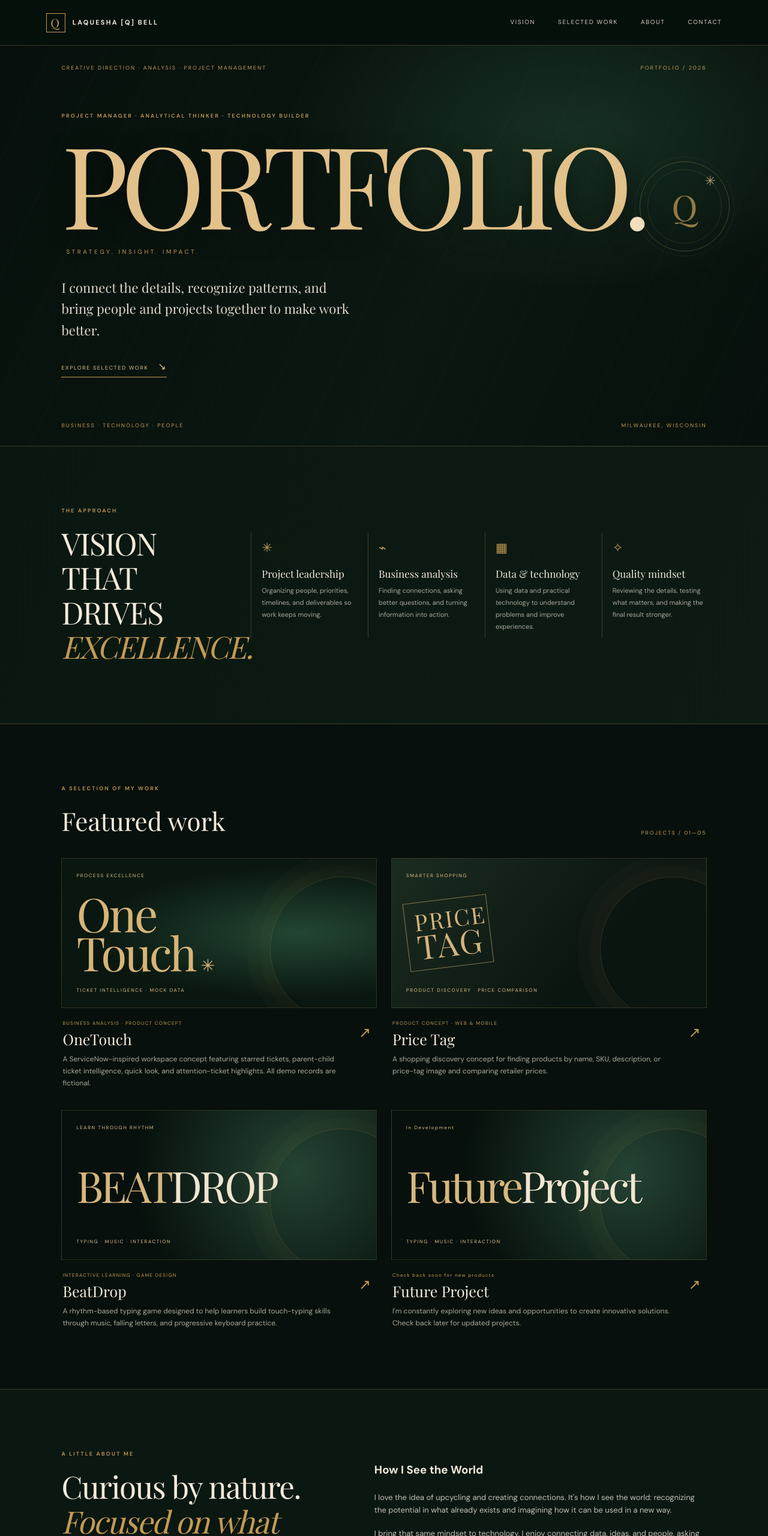
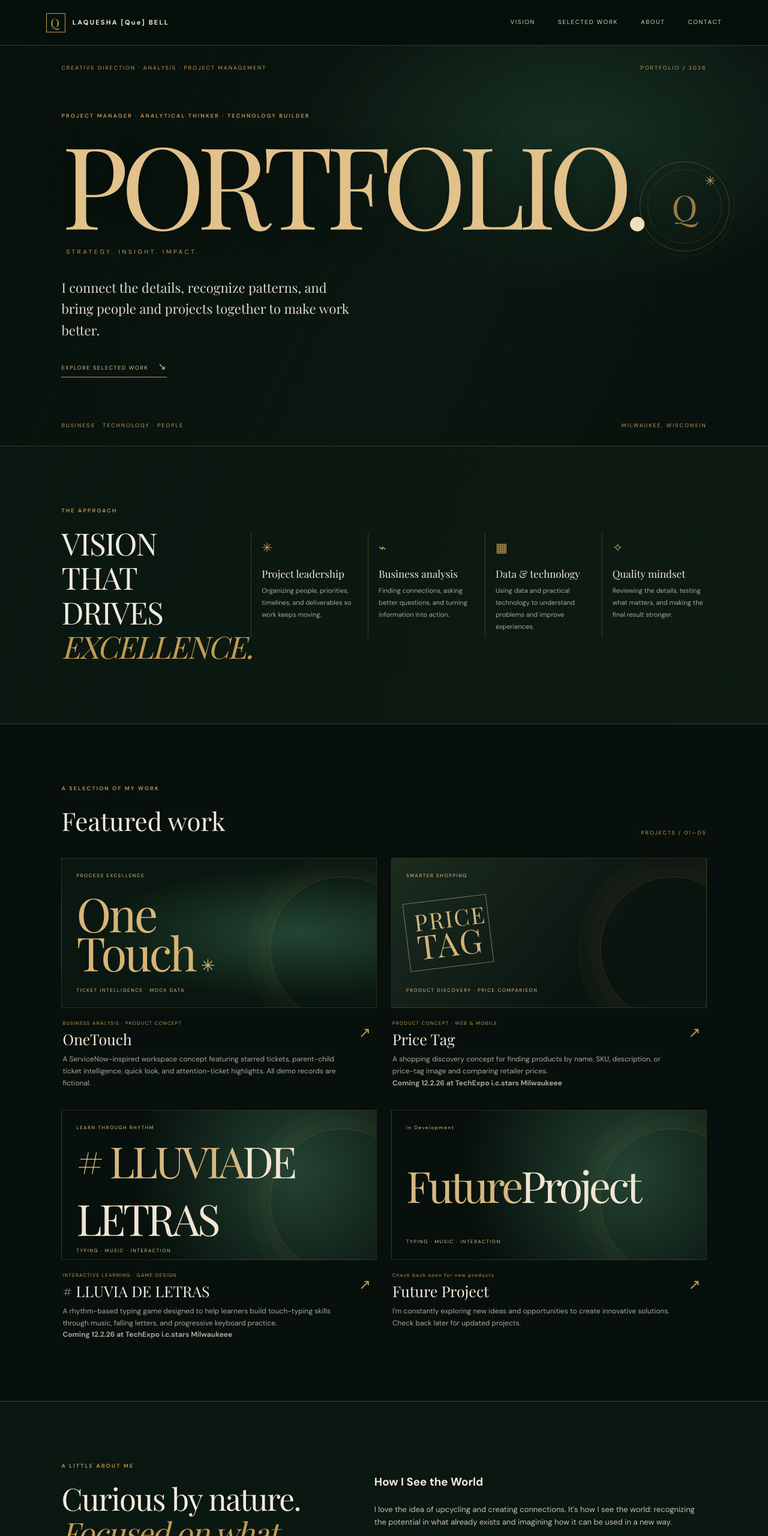
Before and after one commit to lbell4Stars/lbell4Stars.github.io, a plain HTML site: page index.html in a window 1280 px wide. Shown: the top 2560 px of the page at 60% size. Drawn offline with nearby package versions, Linux system fonts and the light colour scheme.

Commit message:
cHANGESIN AI

```diff
--- a/index.html
+++ b/index.html
@@ -4,8 +4,8 @@
   <meta charset="UTF-8">
   <meta name="viewport" content="width=device-width, initial-scale=1.0">
   <meta name="theme-color" content="#07110d">
-  <meta name="description" content="LaQuesha [Q] Bell's portfolio — project management, business analysis, data, and technology projects.">
-  <title>LaQuesha [Q]Bell — Portfolio</title>
+  <meta name="description" content="LaQuesha [Que] Bell's portfolio — project management, business analysis, data, and technology projects.">
+  <title>LaQuesha [Que]Bell — Portfolio</title>
   <link rel="preconnect" href="https://fonts.googleapis.com">
   <link rel="preconnect" href="https://fonts.gstatic.com" crossorigin>
   <link href="https://fonts.googleapis.com/css2?family=DM+Sans:wght@400;500;600;700&family=Playfair+Display:wght@400;500;600&display=swap" rel="stylesheet">
@@ -13,7 +13,7 @@
 </head>
 <body>
   <nav class="navbar">
-    <a class="brand" href="#top"><span class="brand-mark">Q</span><span>LAQUESHA [Q] BELL</span></a>
+    <a class="brand" href="#top"><span class="brand-mark">Q</span><span>LAQUESHA [Que] BELL</span></a>
     <div class="nav-links">
       <a href="#vision">Vision</a><a href="#projects">Selected work</a><a href="#about">About</a><a href="#contact">Contact</a>
     </div>
@@ -52,15 +52,15 @@
         </article>
         <article class="project-card">
           <a class="project-visual visual-price" href="#contact" aria-label="Price Tag project"><span class="visual-label">SMARTER SHOPPING</span><span class="price-tag">PRICE<br><b>TAG</b></span><span class="visual-foot">PRODUCT DISCOVERY · PRICE COMPARISON</span></a>
-          <div class="project-meta"><div><p class="project-type">PRODUCT CONCEPT · WEB &amp; MOBILE</p><h3>Price Tag</h3><p>A shopping discovery concept for finding products by name, SKU, description, or price-tag image and comparing retailer prices.</p></div><a class="arrow-link" href="#contact" aria-label="Ask about Price Tag">↗</a></div>
+          <div class="project-meta"><div><p class="project-type">PRODUCT CONCEPT · WEB &amp; MOBILE</p><h3>Price Tag</h3><p>A shopping discovery concept for finding products by name, SKU, description, or price-tag image and comparing retailer prices.</p><p><strong>Coming 12.2.26 at TechExpo i.c.stars Milwaukeee</strong></p></div><a class="arrow-link" href="#contact" aria-label="Ask about Price Tag">↗</a></div>
         </article>
         <article class="project-card">
-          <a class="project-visual visual-beat" href="#contact" aria-label="BeatDrop project"><span class="visual-label">LEARN THROUGH RHYTHM</span><span class="beat-word">BEAT<span>DROP</span></span><span class="visual-foot">TYPING · MUSIC · INTERACTION</span></a>
-          <div class="project-meta"><div><p class="project-type">INTERACTIVE LEARNING · GAME DESIGN</p><h3>BeatDrop</h3><p>A rhythm-based typing game designed to help learners build touch-typing skills through music, falling letters, and progressive keyboard practice.</p></div><a class="arrow-link" href="#contact" aria-label="Ask about BeatDrop">↗</a></div>
+          <a class="project-visual visual-beat" href="#contact" aria-label="# LLUVIA DE LETRAS project"><span class="visual-label">LEARN THROUGH RHYTHM</span><span class="beat-word"># LLUVIA<span>DE LETRAS</span></span><span class="visual-foot">TYPING · MUSIC · INTERACTION</span></a>
+          <div class="project-meta"><div><p class="project-type">INTERACTIVE LEARNING · GAME DESIGN</p><h3># LLUVIA DE LETRAS</h3><p>A rhythm-based typing game designed to help learners build touch-typing skills through music, falling letters, and progressive keyboard practice.</p><p><strong>Coming 12.2.26 at TechExpo i.c.stars Milwaukeee</strong></p></div><a class="arrow-link" href="#contact" aria-label="Ask about # LLUVIA DE LETRAS">↗</a></div>
         </article>
         <article class="project-card">
           <a class="project-visual visual-beat" href="#contact" aria-label="Future project"><span class="visual-label">In Development</span><span class="beat-word">Future<span>Project</span></span><span class="visual-foot">TYPING · MUSIC · INTERACTION</span></a>
-          <div class="project-meta"><div><p class="project-type">Check back soon for new products</p><h3>Future Project</h3><p>I'm constantly exploring new ideas and opportunities to create innovative solutions.  Check back later for updated projects.</p></div><a class="arrow-link" href="#contact" aria-label="Ask about BeatDrop">↗</a></div>
+          <div class="project-meta"><div><p class="project-type">Check back soon for new products</p><h3>Future Project</h3><p>I'm constantly exploring new ideas and opportunities to create innovative solutions.  Check back later for updated projects.</p></div><a class="arrow-link" href="#contact" aria-label="Ask about Future Project">↗</a></div>
         </article>
       </div>
     </section>
@@ -74,6 +74,6 @@
 
     <section class="contact-section section" id="contact"><p class="eyebrow">LET'S CONNECT</p><h2>Good work starts<br>with a conversation.</h2><p>Interested in my projects or opportunities to collaborate? I'd love to connect.</p><div class="contact-links"><a href="mailto:lbell@icstars.org">EMAIL ↗</a><a href="https://github.com/lbell4Stars/lbell4Stars.github.io" target="_blank" rel="noopener">GITHUB ↗</a><a href="https://www.linkedin.com/in/queshabell/" target="_blank" rel="noopener">LINKEDIN ↗</a></div></section>
   </main>
-  <footer><span>LAQUESHA [Q] BELL · PORTFOLIO</span><span>© 2026 · BUILT WITH PURPOSE</span></footer>
+  <footer><span>LAQUESHA [Que] BELL · PORTFOLIO</span><span>© 2026 · BUILT WITH PURPOSE</span></footer>
 </body>
 </html>
```
